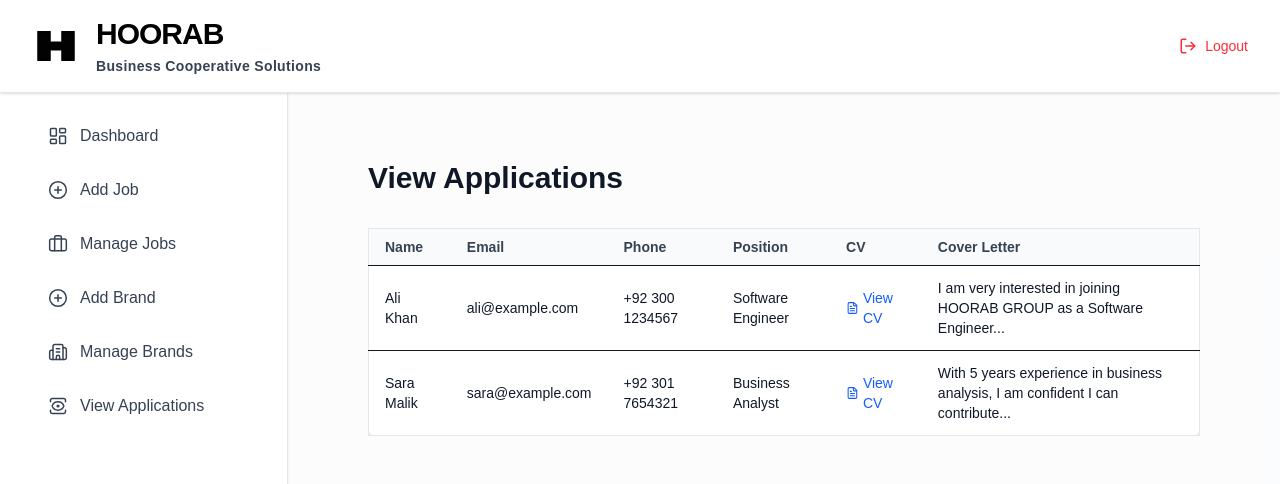
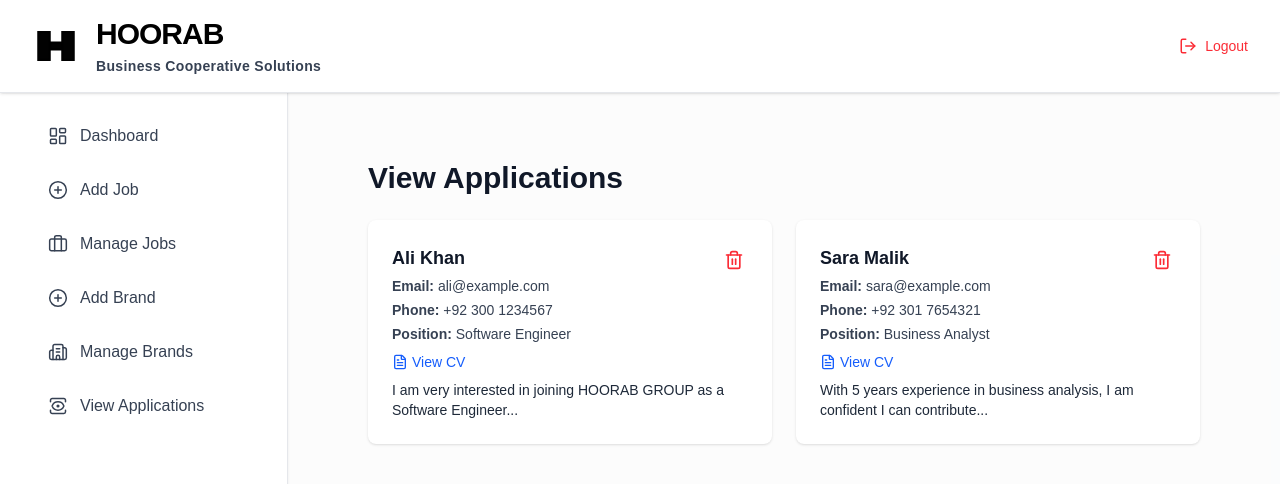
Before and after one commit to haroonkhadim123/business, a Next.js app: page /admin/view-application in a window 1280 px wide. Shown: the top 484 px of the page. Built offline with nearby package versions, Linux system fonts and the light colour scheme.

Commit message:
i made alot of changes

```diff
--- a/app/admin/view-application/page.js
+++ b/app/admin/view-application/page.js
@@ -1,13 +1,12 @@
-"use client"; // since we use state and motion
+"use client";
 
+import { useState } from "react";
 import { motion } from "framer-motion";
-import { FileText } from "lucide-react";
+import { FileText, Trash2 } from "lucide-react";
 import Link from "next/link";
 
-
-
 export default function ViewApplicationsPage() {
-  const applications = [
+  const [applications, setApplications] = useState([
     {
       id: 1,
       name: "Ali Khan",
@@ -28,69 +27,64 @@ export default function ViewApplicationsPage() {
       coverLetter:
         "With 5 years experience in business analysis, I am confident I can contribute...",
     },
-  ];
+
+  ]);
+
+  const handleDelete = (id) => {
+    if (confirm("Are you sure you want to delete this application?")) {
+      setApplications(applications.filter((app) => app.id !== id));
+    }
+  };
 
   return (
-    <div className="p-6 md:p-10 space-y-8">
+    <div className="p-6 md:p-10 space-y-6 ">
       <h1 className="text-2xl md:text-3xl font-bold text-gray-900">
         View Applications
       </h1>
 
-      <div className="overflow-x-auto">
-        <table className="min-w-full bg-white border border-gray-200 rounded-lg shadow-sm">
-          <thead className="bg-gray-50">
-            <tr>
-              <th className="px-4 py-2 text-left text-sm font-semibold text-gray-700">
-                Name
-              </th>
-              <th className="px-4 py-2 text-left text-sm font-semibold text-gray-700">
-                Email
-              </th>
-              <th className="px-4 py-2 text-left text-sm font-semibold text-gray-700">
-                Phone
-              </th>
-              <th className="px-4 py-2 text-left text-sm font-semibold text-gray-700">
-                Position
-              </th>
-              <th className="px-4 py-2 text-left text-sm font-semibold text-gray-700">
-                CV
-              </th>
-              <th className="px-4 py-2 text-left text-sm font-semibold text-gray-700">
-                Cover Letter
-              </th>
-            </tr>
-          </thead>
-
-          <tbody>
+      <div className="grid md:grid-cols-2 gap-6">
         {applications.map((app, index) => (
-              <motion.tr
+          <motion.div
             key={app.id}
             initial={{ opacity: 0, y: 10 }}
             animate={{ opacity: 1, y: 0 }}
             transition={{ delay: index * 0.05, duration: 0.3 }}
-                className="border-t hover:bg-gray-50 transition-colors"
+            className="relative bg-white p-6 rounded-lg shadow hover:shadow-md transition-shadow"
           >
-                <td className="px-4 py-3 text-sm text-gray-900">{app.name}</td>
-                <td className="px-4 py-3 text-sm text-gray-900">{app.email}</td>
-                <td className="px-4 py-3 text-sm text-gray-900">{app.phone}</td>
-                <td className="px-4 py-3 text-sm text-gray-900">{app.position}</td>
-                <td className="px-4 py-3 text-sm text-blue-600">
+
+
+
+       <div className="flex justify-between items-center">
+             <h2 className="text-lg font-semibold text-gray-900 mb-1">{app.name}</h2>
+                 <button
+              onClick={() => handleDelete(app.id)}
+              className=" p-1 rounded-full hover:bg-red-100 text-red-500 hover:text-red-700 transition-colors z-10"
+              title="Delete Application"
+            >
+              <Trash2 className="w-5 h-5" />
+            </button>
+       </div>
+            <p className="text-sm text-gray-700 mb-1">
+              <strong>Email:</strong> {app.email}
+            </p>
+            <p className="text-sm text-gray-700 mb-1">
+              <strong>Phone:</strong> {app.phone}
+            </p>
+            <p className="text-sm text-gray-700 mb-2">
+              <strong>Position:</strong> {app.position}
+            </p>
             <Link
               href={app.cv}
               target="_blank"
               rel="noopener noreferrer"
-                    className="flex items-center gap-1 hover:underline"
+              className="inline-flex items-center gap-1 text-blue-600 hover:underline text-sm mb-2"
             >
               <FileText className="w-4 h-4" /> View CV
             </Link>
-                </td>
-                <td className="px-4 py-3 text-sm text-gray-900 break-words">
-                  {app.coverLetter}
-                </td>
-              </motion.tr>
+            <p className="text-sm text-gray-800 break-words">{app.coverLetter}</p>
+
+          </motion.div>
         ))}
-          </tbody>
-        </table>
       </div>
     </div>
   );
```
Lines whose indentation alone changed are shown as unchanged.
